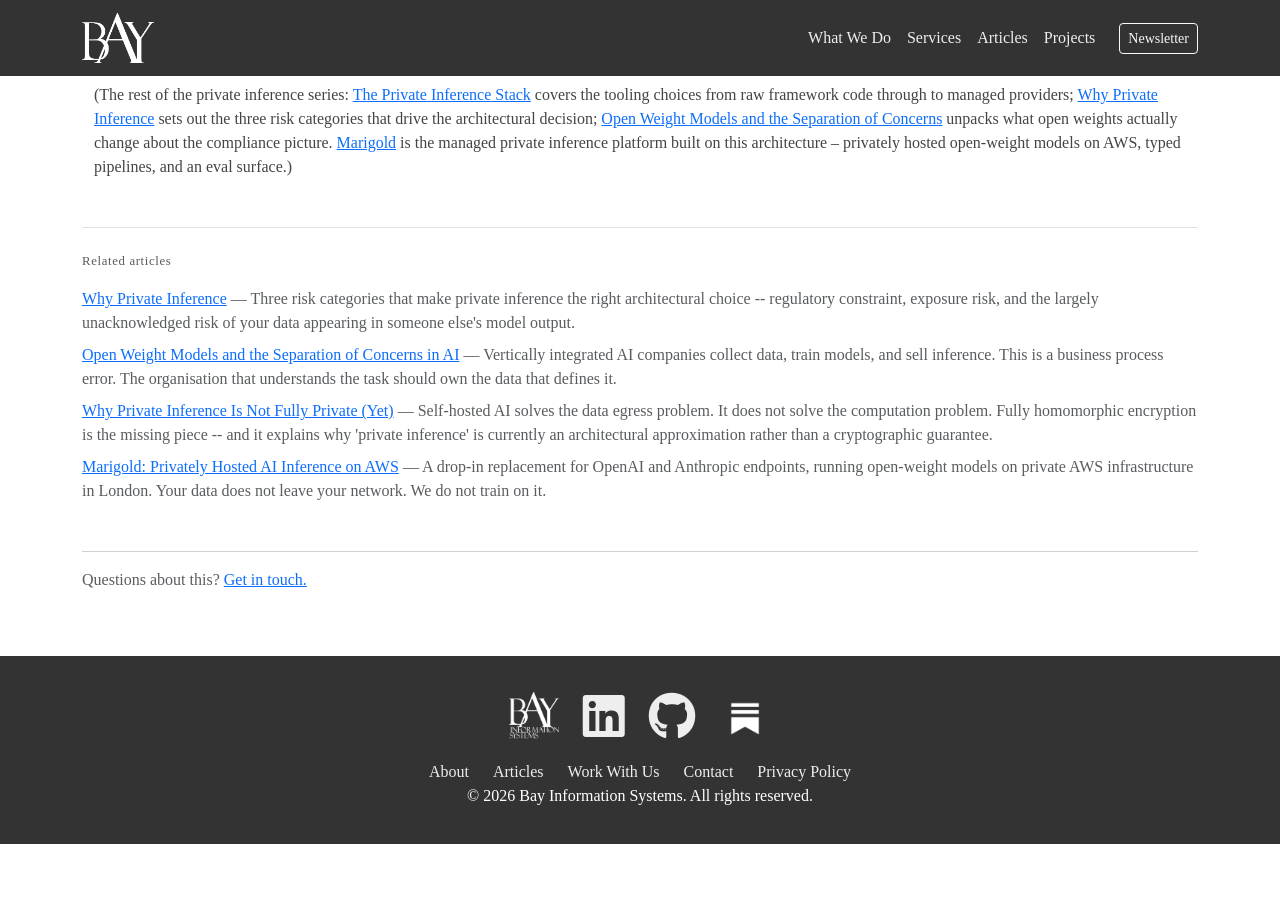
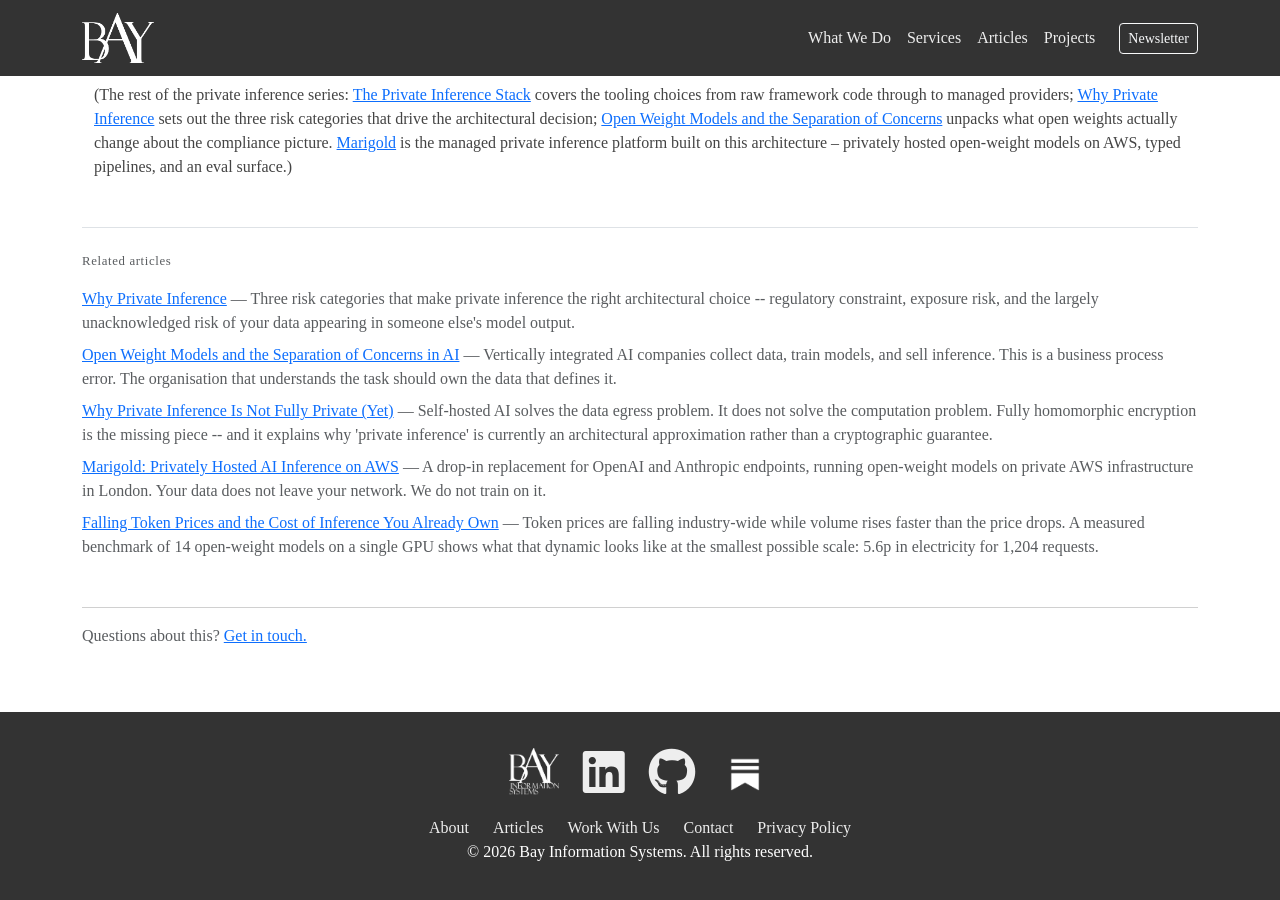
Before and after one commit to bayinfosys/bayinfosys.github.io, a Jekyll site: the page built from _posts/2026-01-01-40-private-inference.md, in a window 1280 px wide and 900 px high, scrolled down 1036 px. Built offline with Jekyll 4.4.1, drawn with Linux system fonts in a browser that asks for light colours; before the commit the page ends 1880 px from its top, so only the background shows below that; some of the changed lines change nothing that is shown.

Commit message:
falling token prices article

```diff
--- a/_posts/2026-01-01-40-private-inference.md
+++ b/_posts/2026-01-01-40-private-inference.md
@@ -12,6 +12,7 @@
   - 66-open-weights-separate-concerns
   - 72-private-inference-fhe
   - 64-marigold
+  - 80-falling-token-prices
 ---
 
 # Private Inference: Running AI Inside Your Own Infrastructure
--- a/_posts/2026-01-01-64-marigold.md
+++ b/_posts/2026-01-01-64-marigold.md
@@ -9,10 +9,11 @@
 topic: "Developer Tools"
 related:
   - 40-private-inference
-  - 63-private-inference
+  - 63-private-inference-stack
   - 72-private-inference-fhe
   - 54-runfox
   - 02-deploy-simple-model
+  - 80-falling-token-prices
 ---
 
 # Marigold: Privately Hosted AI Inference on AWS
@@ -94,3 +95,7 @@
 
 Marigold is available at [marigold.run](https://marigold.run). API keys, documentation, and access requests are handled there.
 For organisations evaluating private inference infrastructure for a specific use case, [get in touch](https://marigold.run/#contact).
+
+Marigold publishes benchmark data and implementation notes on its own [Build Log](https://marigold.run/blog/),
+including the per-request telemetry behind the cost figures discussed in
+[Falling Token Prices and the Cost of Inference You Already Own](/library/80-falling-token-prices.html).
--- /dev/null
+++ b/_posts/2026-01-01-80-falling-token-prices.md
@@ -0,0 +1,57 @@
+---
+date: 2026-06-29
+layout: article
+title: "Falling Token Prices and the Cost of Inference You Already Own"
+description: "Token prices are falling industry-wide while volume rises faster than the price drops. A measured benchmark of 14 open-weight models on a single GPU shows what that dynamic looks like at the smallest possible scale: 5.6p in electricity for 1,204 requests."
+keywords: ["self-hosted inference cost", "open weight model benchmark", "ai token economics", "token price elasticity", "private inference cost", "rtx 3060 llm benchmark"]
+topic: "Infrastructure"
+seo_title: "Self-Hosted Inference Cost vs the AI Industry's Token Economics"
+related:
+  - 40-private-inference
+  - 65-why-private-inference
+  - 78-gpu-market-2026
+  - 64-marigold
+---
+
+# Falling Token Prices and the Cost of Inference You Already Own
+
+Google's reported monthly token volume rose roughly fifty-fold between early 2025 and mid-2026, from about 9.7 trillion to over 480 trillion, according to figures Sundar Pichai has given publicly.
+Over a similar period, the blended price per million tokens across the industry fell from around 17 dollars to around 2, by Epoch AI's tracking.
+The two numbers are not independent.
+[Exponential View's analysis](https://intelligence.exponentialview.co/) of the broader market puts the relationship at an elasticity of roughly 1.2 to 1.8: a 10 percent price cut tends to produce 12 to 18 percent more usage.
+Tokens are getting cheaper and the industry is using more of them faster than the price falls, which means total spend on inference keeps growing even as the per-unit cost collapses.
+
+That is the dynamic at hyperscaler scale, where it is hard to verify directly.
+From outside Google, we cannot audit the 480 trillion figure, and the "cost per token" reported by providers is a blended commercial price, not a measured cost of generation.
+The same dynamic is verifiable at the smallest possible scale, however: a single GPU, a defined set of models, and a meter on the wall.
+
+## A measured number, not an estimated one
+
+We ran 14 open-weight instruct models through 1,204 requests on a single RTX 3060, with per-request power draw and VRAM sampled directly from the worker process rather than inferred from the card's rated wattage.
+Each model handled 86 sequential requests across five prompt types -- a fixed-prefix set, a structured-output set, and three context lengths -- with output capped at 256 tokens.
+Total electricity drawn across the entire run, all 14 models, all 1,204 requests: 226.4 watt-hours. At the current Ofgem rate, that is 5.6 pence.
+
+Two findings from the same telemetry are worth keeping, because they show what a measured run catches that an estimate cannot.
+Output length, not parameter count, was the strongest predictor of how long a request took: the two slowest models in the set were not the largest, but the ones that wrote the longest completions.
+
+The full per-request charts, the throughput-against-parameter-count comparison, and the raw CSV behind this run are published on [Marigold's benchmark page](https://marigold.run/blog/self-hosted-inference-benchmark/).
+
+## What the small number says about the large one
+
+Five and a half pence for 1,204 requests is not evidence that inference is free.
+It is evidence that for a defined class of model, the marginal cost of an additional request, once the hardware exists and is idle, approaches the cost of the electricity it draws and very little else.
+That is the same statement the industry-level figures are making about token prices generally, at a scale where it can actually be checked.
+
+The distinction that matters for an organisation deciding how to run inference is not whether the marginal cost is low.
+By most measures available, it already is, and falling.
+The distinction is who controls where that marginal cost is paid.
+A cloud API bills per token at a margin set by the provider, regardless of how cheap the underlying generation has become.
+Inference run on infrastructure you control -- whether a desktop GPU for development or a managed private deployment at production scale -- pays the marginal cost directly, with no margin sitting between the electricity meter and the result.
+
+This is the argument for self-hosting: not that it is dramatically cheaper in absolute terms for every workload, but that the cost structure is legible.
+You can point at 226.4 watt-hours and a meter reading.
+A per-token API price is a commercial decision made somewhere else, and it does not have to track the falling cost of generation at all.
+
+For the architectural version of this question -- what changes when inference runs inside a network boundary you control rather than a provider's -- see [Private Inference: Running AI Inside Your Own Infrastructure](/library/40-private-inference.html).
+
+[Marigold](https://marigold.run) runs the same class of open-weight models on private infrastructure for workloads that have outgrown a single GPU.
```
